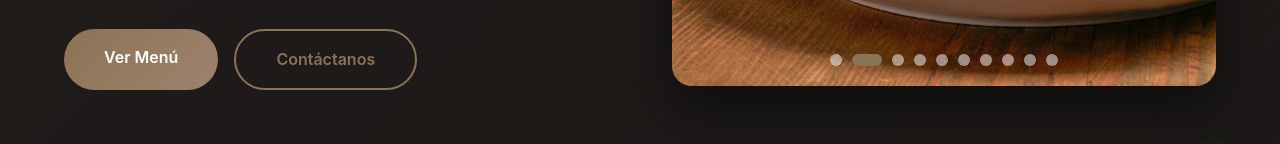
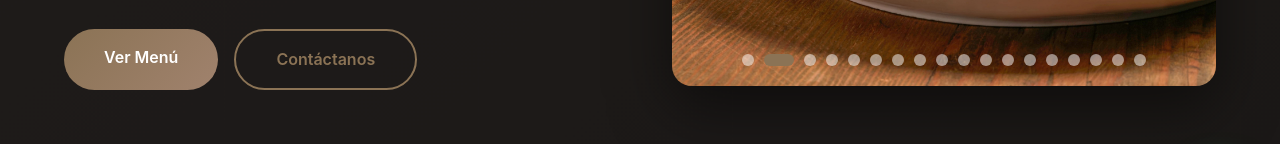
Before and after one commit to CESIL20/PICANTERIA-WEBSITE, a plain HTML site: page index.html in a window 1280 px wide. Shown: the part 554-698 px from the top of the page. Drawn offline with nearby package versions, Linux system fonts and the light colour scheme.

Commit message:
Update index.html

```diff
--- a/index.html
+++ b/index.html
@@ -1201,12 +1201,20 @@
       'LP 2.jpg',
       '44pimentel1.jpg',
       'LP 5.jpg',
+      'LP 9.jpg',
       'LP 17.jpg',
       'LP 10.jpg',
       'LP 28.jpg',
       'LP 29.jpg',
       'LP 32.jpg',
-      'LP 42.jpg'
+      'LP 42.jpg',
+      'NAVAJAS.jpg',
+      'conchas bloody.jpg',
+      'IMG_7403 (1).jpg',
+      'sancochado.jpg',
+      'chaufa.jpg',
+      'costillar.jpg',
+      'rocoto.jpg'
     ];
 
     let currentSlide = 0;
```
